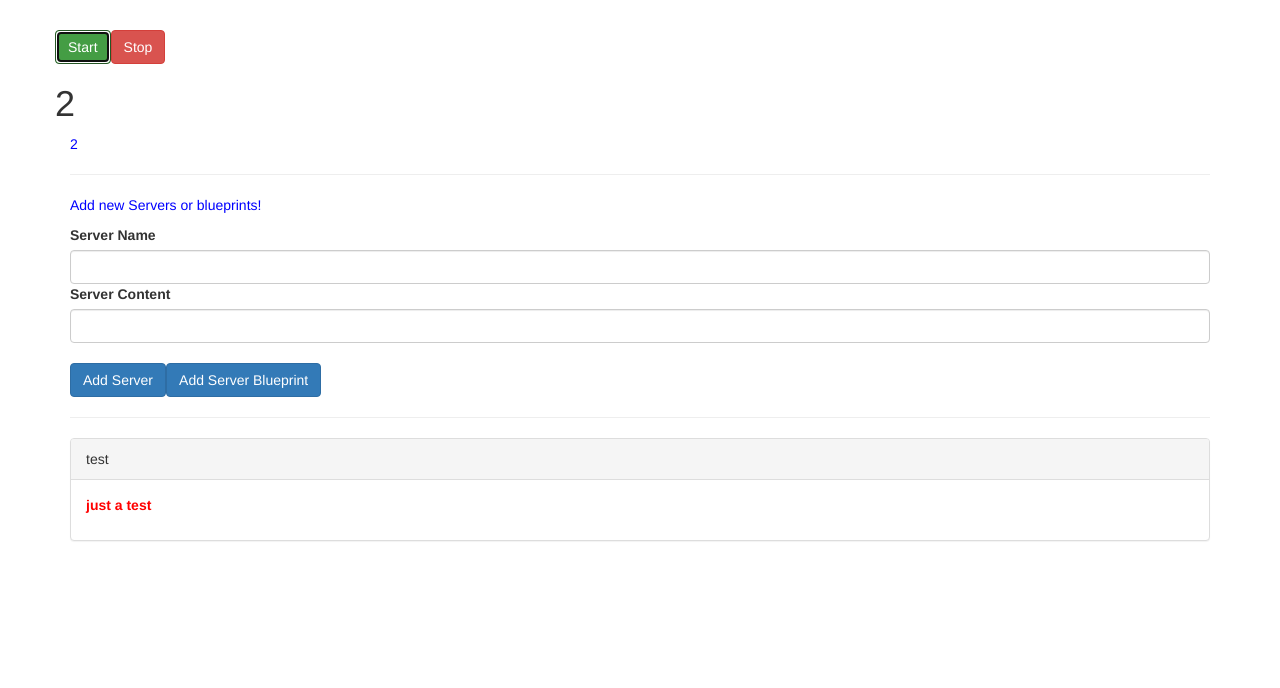
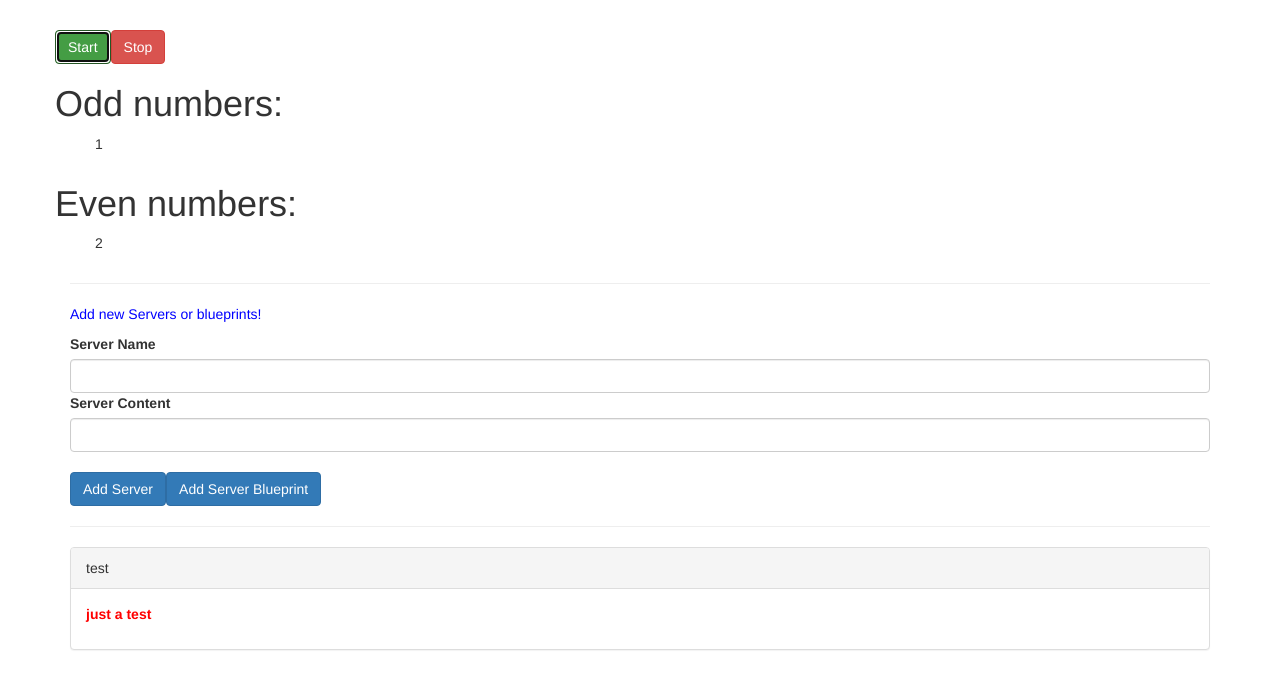
Before and after one commit to MaxwellChrist/AngularBasics2, an Angular app in the folder cmp-databinding-start/: page / in a window 1280 px wide. Both pictures are taken after a click on the button "Start". Shown: the top 688 px of the page. Built offline with nearby package versions, Linux system fonts and the light colour scheme.

Commit message:
added scores to odd and even components

```diff
--- a/cmp-databinding-start/src/app/app.component.html
+++ b/cmp-databinding-start/src/app/app.component.html
@@ -1,6 +1,15 @@
 <div class="container">
-  <app-game-control (scoreStart)="showScore($event)" [score]="appScore"></app-game-control>
-  <p>{{ appScore }} </p>
+  <app-game-control (scoreStart)="showScore($event)"></app-game-control>
+  <div class="row">
+    <div class="col">
+      <h1>Odd numbers:</h1>
+      <app-odd *ngFor="let num of odd" [currentOddNum]="num"></app-odd>
+    </div>
+    <div class="col">
+      <h1>Even numbers:</h1>
+      <app-even *ngFor="let num of even" [currentEvenNum]="num"></app-even>
+    </div>
+  </div>
   <hr>
   <app-server-form (createServer)="onAddServer($event)" (createBlueprint)="onAddBlueprint($event)"></app-server-form>
   <hr>
--- a/cmp-databinding-start/src/app/app.component.ts
+++ b/cmp-databinding-start/src/app/app.component.ts
@@ -8,7 +8,8 @@ import { Component, ViewEncapsulation } from '@angular/core';
 })
 export class AppComponent {
   serverElements = [{name: "test", type: "server", content: "just a test"}];
-  appScore = 0;
+  odd: number[] = [];
+  even: number[] = [];
 
   onAddServer(serverInfo: {name: string, content: string}) {
     this.serverElements.push({
@@ -27,8 +28,10 @@ export class AppComponent {
   }
 
   showScore(item) {
-    console.log(item)
-    this.appScore = item;
+    if (item % 2 === 0) {
+      this.even.push(item);
+    } else {
+      this.odd.push(item);
+    }
   }
-
 }
--- a/cmp-databinding-start/src/app/even/even.component.html
+++ b/cmp-databinding-start/src/app/even/even.component.html
@@ -1 +1,3 @@
-<p>even works!</p>
+<ul [ngStyle]="{display: 'inline-block', 'list-style-type': 'none'}">
+    <li>{{currentEvenNum}}</li>
+</ul>
--- a/cmp-databinding-start/src/app/even/even.component.ts
+++ b/cmp-databinding-start/src/app/even/even.component.ts
@@ -1,4 +1,4 @@
-import { Component, OnInit } from '@angular/core';
+import { Component, OnInit, Input } from '@angular/core';
 
 @Component({
   selector: 'app-even',
@@ -6,10 +6,9 @@ import { Component, OnInit } from '@angular/core';
   styleUrls: ['./even.component.css']
 })
 export class EvenComponent implements OnInit {
-
+  @Input() currentEvenNum: number;
   constructor() { }
 
   ngOnInit(): void {
   }
-
 }
--- a/cmp-databinding-start/src/app/game-control/game-control.component.html
+++ b/cmp-databinding-start/src/app/game-control/game-control.component.html
@@ -2,6 +2,5 @@
     <div class="col">
         <button class="btn btn-success" (click)="startGame()">Start</button>
         <button class="btn btn-danger" (click)="stopGame()">Stop</button>
-        <h1>{{ score }}</h1>
     </div>
 </div>
--- a/cmp-databinding-start/src/app/odd/odd.component.html
+++ b/cmp-databinding-start/src/app/odd/odd.component.html
@@ -1 +1,3 @@
-<p>odd works!</p>
+<ul [ngStyle]="{display: 'inline-block', 'list-style-type': 'none'}">
+    <li>{{currentOddNum}}</li>
+</ul>
--- a/cmp-databinding-start/src/app/odd/odd.component.ts
+++ b/cmp-databinding-start/src/app/odd/odd.component.ts
@@ -1,4 +1,4 @@
-import { Component, OnInit } from '@angular/core';
+import { Component, OnInit, Input } from '@angular/core';
 
 @Component({
   selector: 'app-odd',
@@ -6,10 +6,9 @@ import { Component, OnInit } from '@angular/core';
   styleUrls: ['./odd.component.css']
 })
 export class OddComponent implements OnInit {
-
+  @Input() currentOddNum: number;
   constructor() { }
 
   ngOnInit(): void {
   }
-
 }
```
Also changed, not shown: cmp-databinding-start/src/app/game-control/game-control.component.ts (+0 -7 lines).
